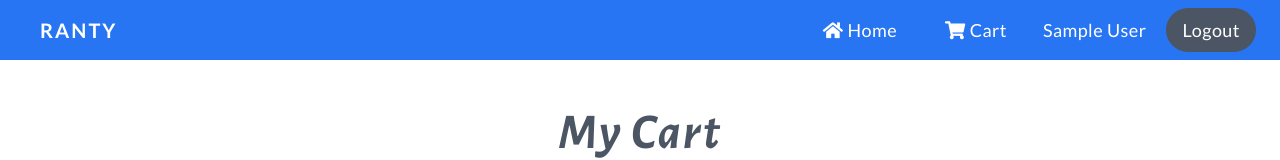
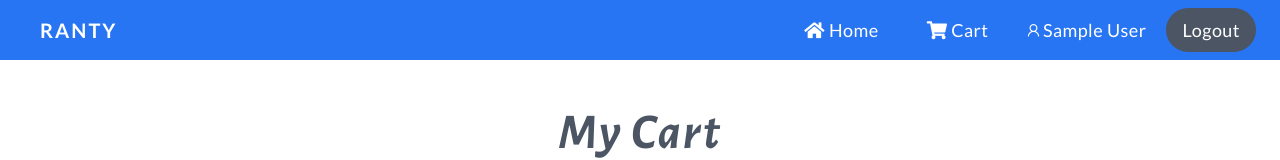
Before and after one commit to Vallejoanderson/ranty-ecommerce, a React (Vite) app: page /cart/orders in a window 1280 px wide. Shown: the top 160 px of the page. Built offline with nearby package versions, Linux system fonts and the light colour scheme; no server answers; sample sign-in values are in the browser's storage.

Commit message:
feat: user icon

```diff
--- a/index.html
+++ b/index.html
@@ -8,6 +8,7 @@
     <link rel="stylesheet" href="https://cdnjs.cloudflare.com/ajax/libs/font-awesome/5.15.3/css/all.min.css" integrity="sha512-iBBXm8fW90+nuLcSKlbmrPcLa0OT92xO1BIsZ+ywDWZCvqsWgccV3gFoRBv0z+8dLJgyAHIhR35VZc2oM/gI1w==" crossorigin="anonymous" referrerpolicy="no-referrer" />
     <meta name="viewport" content="width=device-width, initial-scale=1.0" />
     <link href="https://fonts.googleapis.com/css2?family=Alegreya+Sans:ital,wght@0,800;1,700&family=Lato:wght@400;700&display=swap" rel="stylesheet">
+    <link rel="stylesheet" href="https://maxst.icons8.com/vue-static/landings/line-awesome/line-awesome/1.3.0/css/line-awesome.min.css">
     <title>Ranty</title>
   </head>
   <body>
--- a/src/components/NavBarMenu.jsx
+++ b/src/components/NavBarMenu.jsx
@@ -54,6 +54,7 @@ export const NavBarMenu = ({  hideMenu, setHideMenu }) => {
 											<>
 												<Link to="cart/user" >
 													<div className="block mt-4 lg:inline-block lg:mt-0 text-white mr-1 tracking-wide font-medium hover:bg-white hover:text-newblue py-2 px-4 rounded-full capitalize">
+														<i class="las la-user la-md"></i>
 														{auth.name}
 													</div>
 												</Link>
--- a/src/components/user/UserOrders.jsx
+++ b/src/components/user/UserOrders.jsx
@@ -34,10 +34,7 @@ export const UserOrders = () => {
 					carts.length > 0
 					?	carts.map( (c, i) =>  {
 							return (
-								<>
-									<CheckoutCartList key={i} cart={c} />
-									<div className="mb-4"></div>
-								</>
+								<CheckoutCartList key={i} cart={c} />
 							)
 						}
 					)
```
